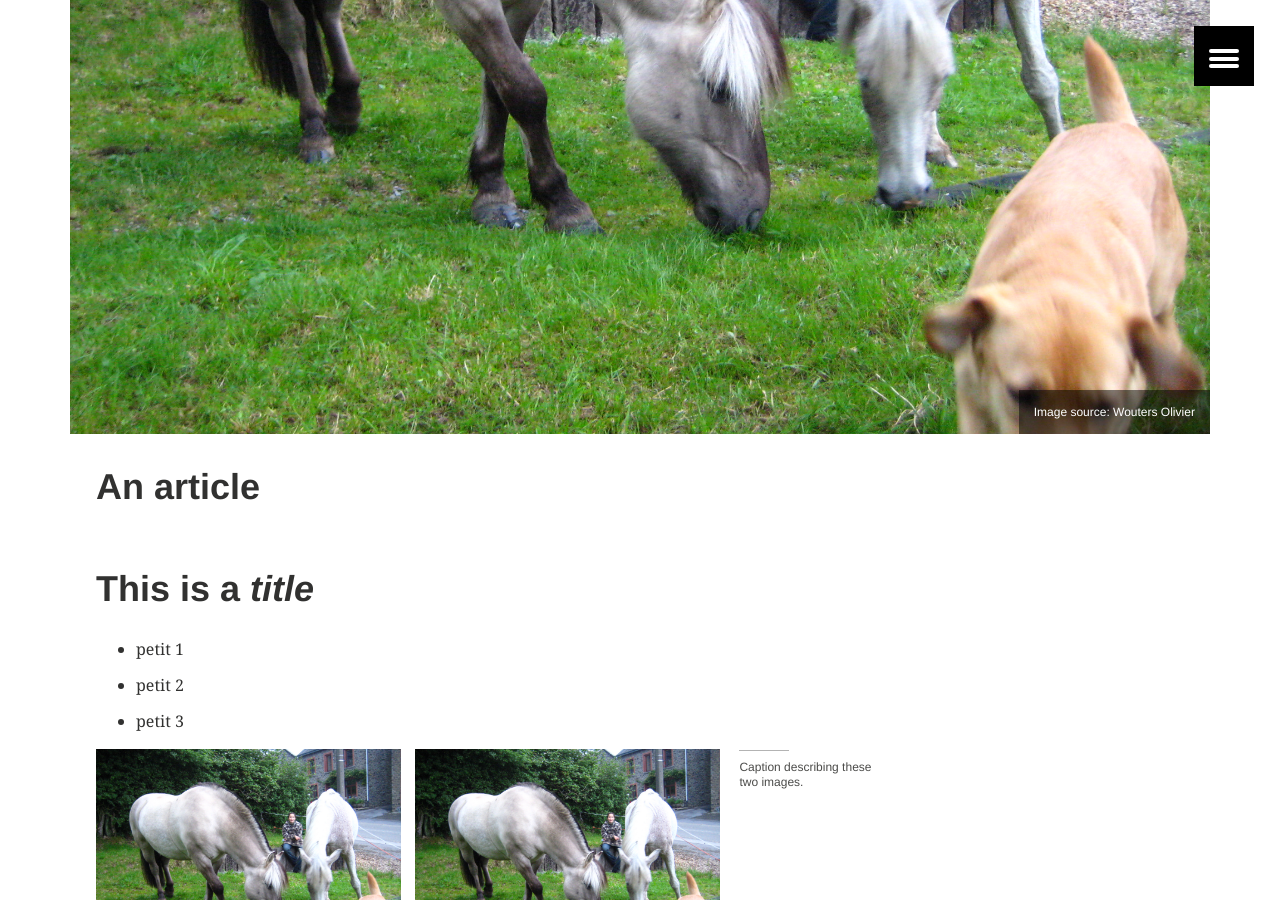
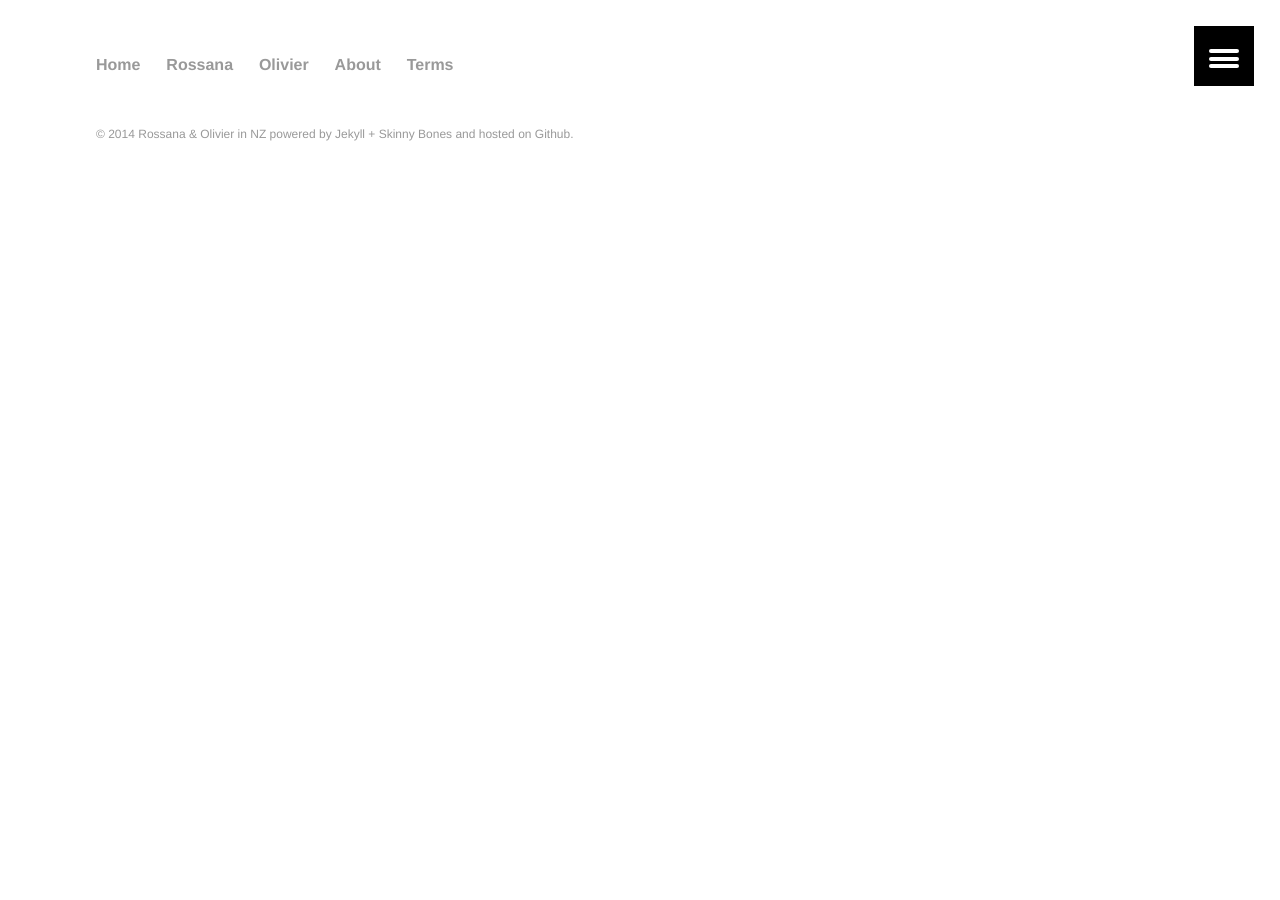
Before and after one commit to rokiwi/old, a Jekyll site: the page built from _posts/articles/2014-11-14-dummy-article.md, in a window 1280 px wide and 900 px high, scrolled down 533 px. Built offline with Jekyll 4.4.1, drawn with Linux system fonts in a browser that asks for light colours; after the commit the page ends 900 px from its top, so only the background shows below that.

Commit message:
Update 2014-11-14-dummy-article.md

```diff
--- a/_posts/articles/2014-11-14-dummy-article.md
+++ b/_posts/articles/2014-11-14-dummy-article.md
@@ -4,21 +4,5 @@
 categories: articles
 excerpt: A dummy article.
 author: olivier
-image:
-  feature: maison20002.JPG
-  teaser: P9120398.JPG
-  credit: Wouters Olivier
 published: true
 ---
-
-# This is a *title*
-
-* petit 1
-* petit 2
-* petit 3
-
-<figure class="half">
-	<img src="//rokiwi.github.io/images/maison20002.JPG">
-	<img src="//rokiwi.github.io/images/maison20002.JPG">
-	<figcaption>Caption describing these two images.</figcaption>
-</figure>
```
